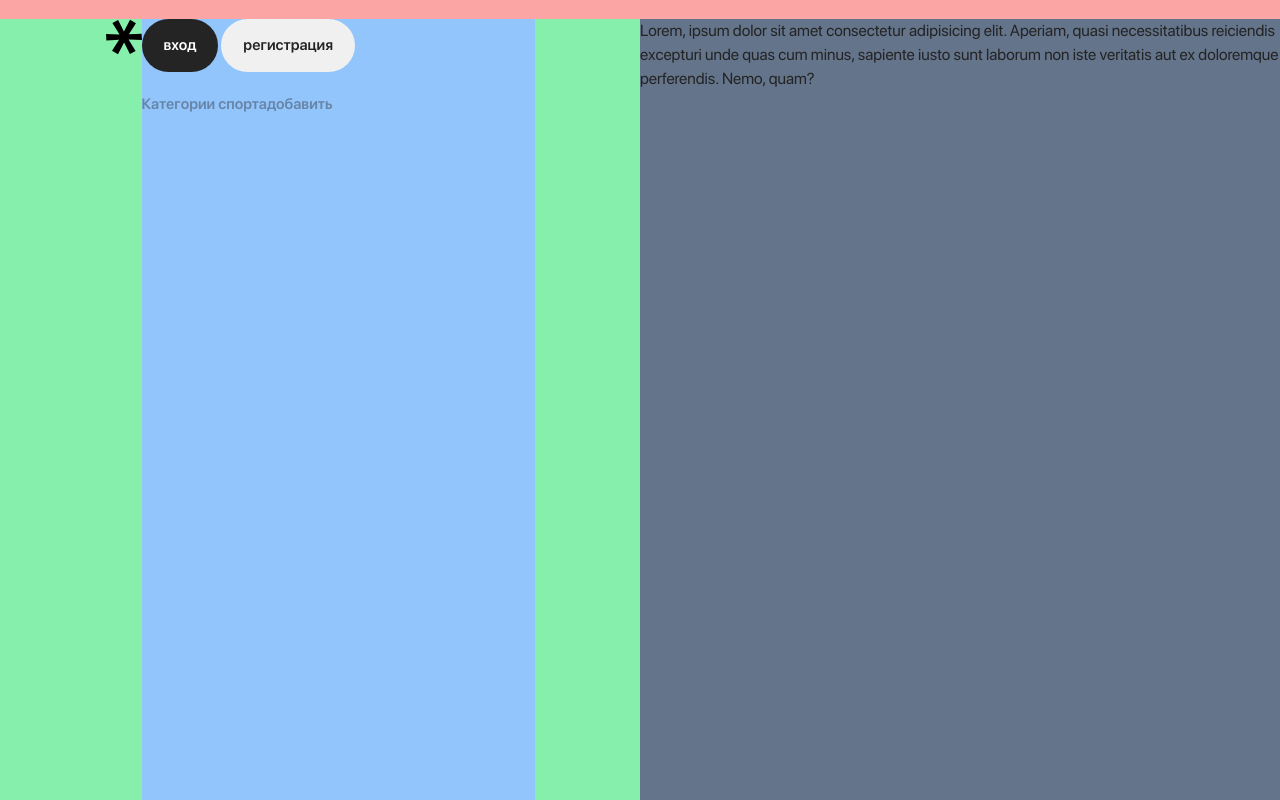
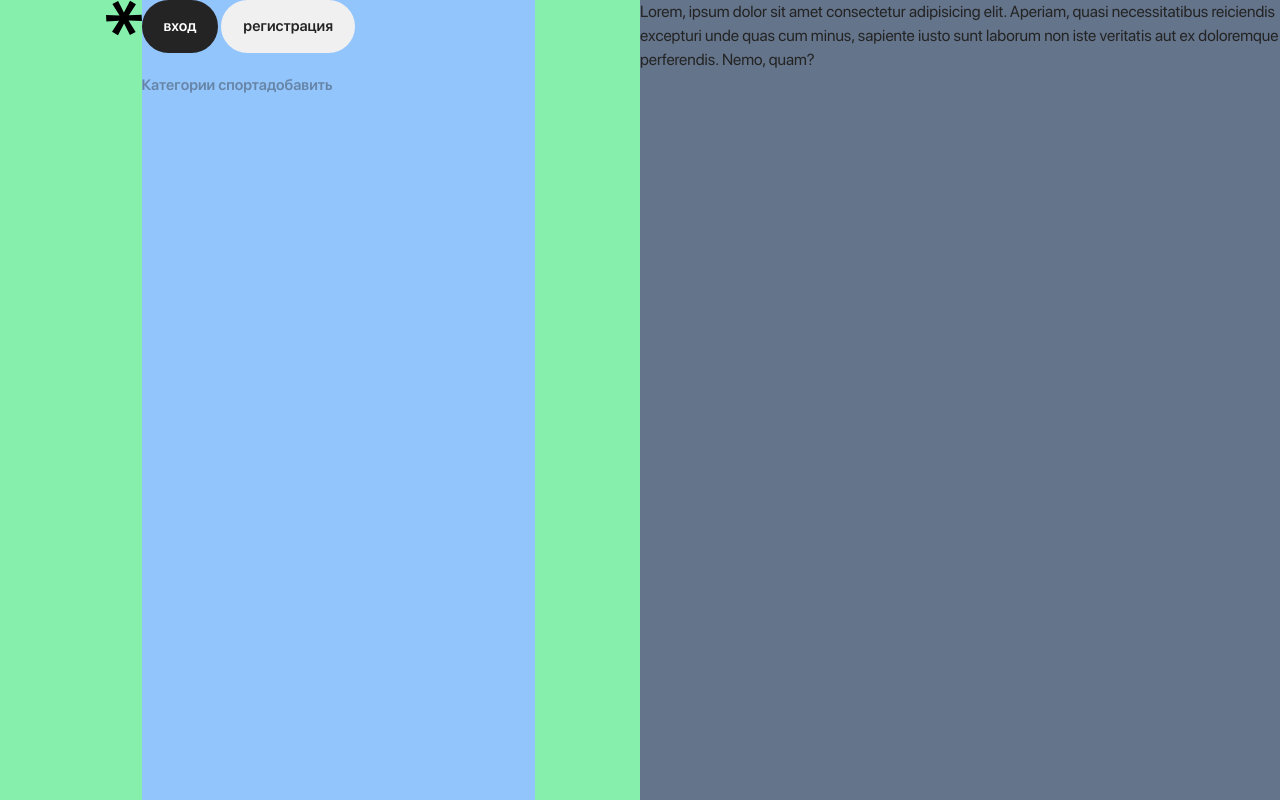
Before and after one commit to 1sfandyor/chempionat, a Next.js app: page / in a window 1280 px wide. Built offline with nearby package versions, Linux system fonts and the light colour scheme.

Commit message:
remove background and margin top

```diff
--- a/src/app/(root)/page.tsx
+++ b/src/app/(root)/page.tsx
@@ -2,7 +2,7 @@ import { Actions } from "@/components/Actions/Actions";
 import { HomeSection } from "@/components/Home/HomeSection";
 
 export default function Home() {
-  return <main className="w-full text-black flex bg-red-300 min-h-screen pt-[19px]">
+  return <main className="w-full text-black flex min-h-screen">
     <Actions/>
     <HomeSection/>
     </main>
```
